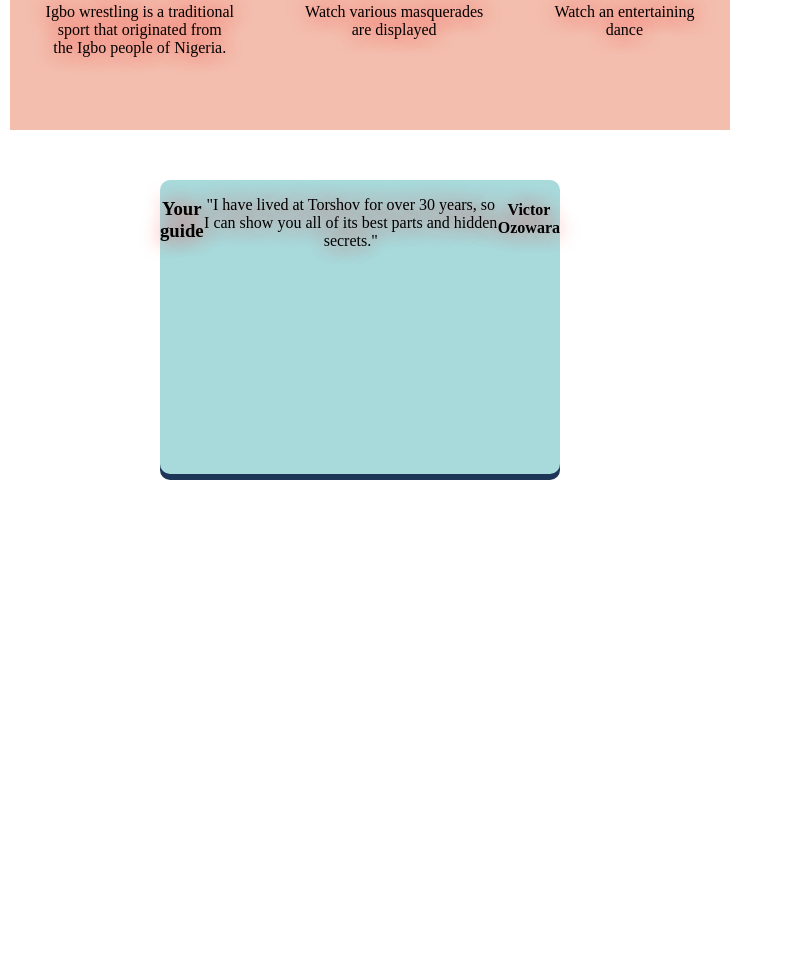
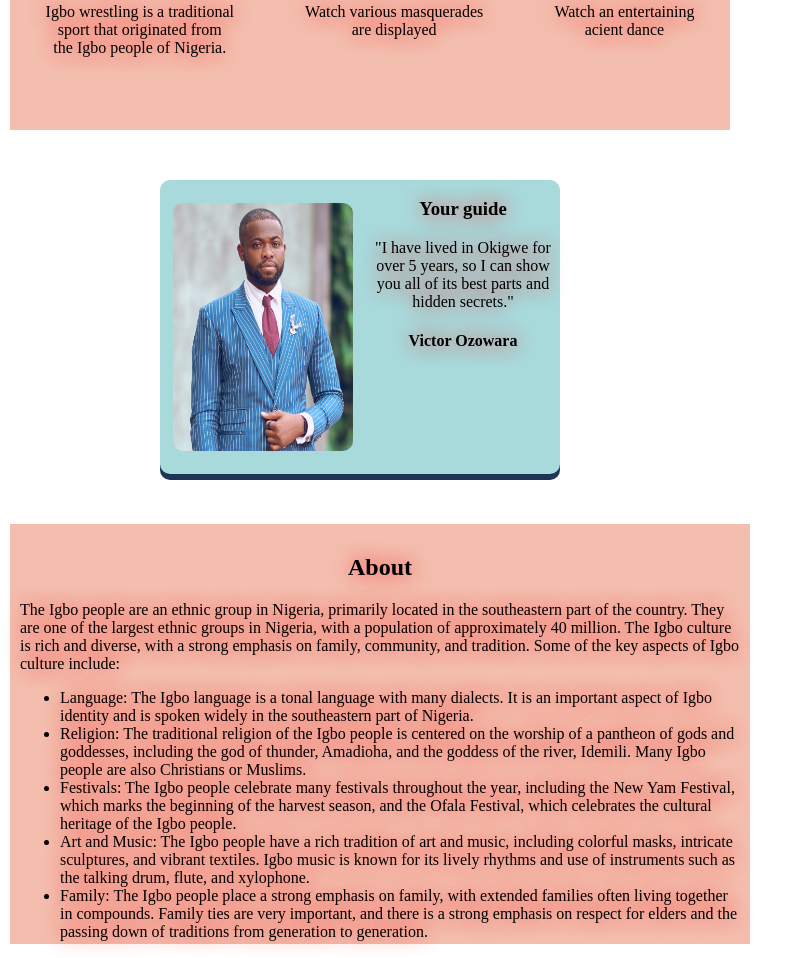
Before and after one commit to Ozzy1000/homtown-Project, a plain HTML site: page Index.html in a window 1280 px wide. Shown: the part 656-1614 px from the top of the page, without its empty margins (0-803 px from the left). Before the commit the page ends 1180 px from the top, so only its background shows below. Drawn offline with Linux system fonts and the light colour scheme.

Commit message:
Update Index.html

```diff
--- a/Index.html
+++ b/Index.html
@@ -12,7 +12,7 @@
                 <h3 id="top-boy"><span class="Big-man">Three activities to do in Okigwe</span></h3>
                     <div class="main-man">
                         <div class="fight">
-                            <img class="men" src="Images/traditional-wrestling.jpg">
+                            <img class="men" id="big-men" src="Images/traditional-wrestling.jpg">
                             <h4>Attend the tradition<br> Igbo wrestling</h4>
                             <p>Igbo wrestling is a traditional<br> sport that originated from<br>  the Igbo people of Nigeria.</p>
                         </div>
@@ -24,16 +24,30 @@
                         <div>
                             <img class="war" src="Images/war dance.jpg">
                             <h4>Attend the Abiriba<br> war dance</h4>
-                            <p>Watch an entertaining <br>dance</p>
+                            <p>Watch an entertaining <br>acient dance</p>
                         </div>
                     </div>
 
             </div>
          <div class="Guide">
-            <h3>Your guide</h3>
-            <p>"I have lived at Torshov for over 30 years, so I can show you all of its best parts and hidden secrets."</p>
-            <h4>Victor Ozowara</h4>
-            <img src="">
+            <img class="guy" src="Images/Chief.JPG">
+            <div class="hot">
+                <h3>Your guide</h3>
+                <p>"I have lived in Okigwe for over 5 years, so I can show you all of its best parts and hidden secrets."</p>
+                <h4>Victor Ozowara</h4>
+            </div>
+        </div>
+        <div class="About">
+            <h2 id="AB">About</h2>
+           <p>The Igbo people are an ethnic group in Nigeria, primarily located in the southeastern part of the country. They are one of the largest ethnic groups in Nigeria, with a population of approximately 40 million.
+            The Igbo culture is rich and diverse, with a strong emphasis on family, community, and tradition. Some of the key aspects of Igbo culture include:</p>
+            <ul>
+                <li><a href="#"></a>Language: The Igbo language is a tonal language with many dialects. It is an important aspect of Igbo identity and is spoken widely in the southeastern part of Nigeria.</li>
+                <li><a href="#"></a>Religion: The traditional religion of the Igbo people is centered on the worship of a pantheon of gods and goddesses, including the god of thunder, Amadioha, and the goddess of the river, Idemili. Many Igbo people are also Christians or Muslims.</li>
+                <li><a href="#"></a>Festivals: The Igbo people celebrate many festivals throughout the year, including the New Yam Festival, which marks the beginning of the harvest season, and the Ofala Festival, which celebrates the cultural heritage of the Igbo people.</li>
+                <li><a href="#"></a>Art and Music: The Igbo people have a rich tradition of art and music, including colorful masks, intricate sculptures, and vibrant textiles. Igbo music is known for its lively rhythms and use of instruments such as the talking drum, flute, and xylophone.</li>
+                <li><a href="#"></a>Family: The Igbo people place a strong emphasis on family, with extended families often living together in compounds. Family ties are very important, and there is a strong emphasis on respect for elders and the passing down of traditions from generation to generation.</li>
+            </ul>
         </div>
     </body>
 </html>
```
